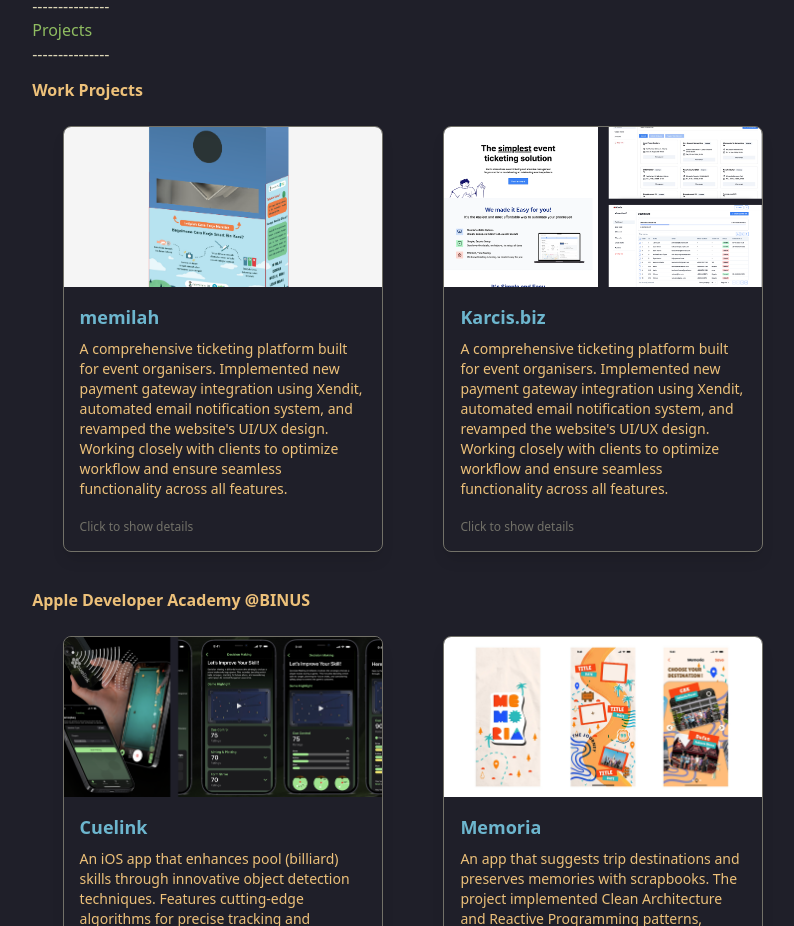
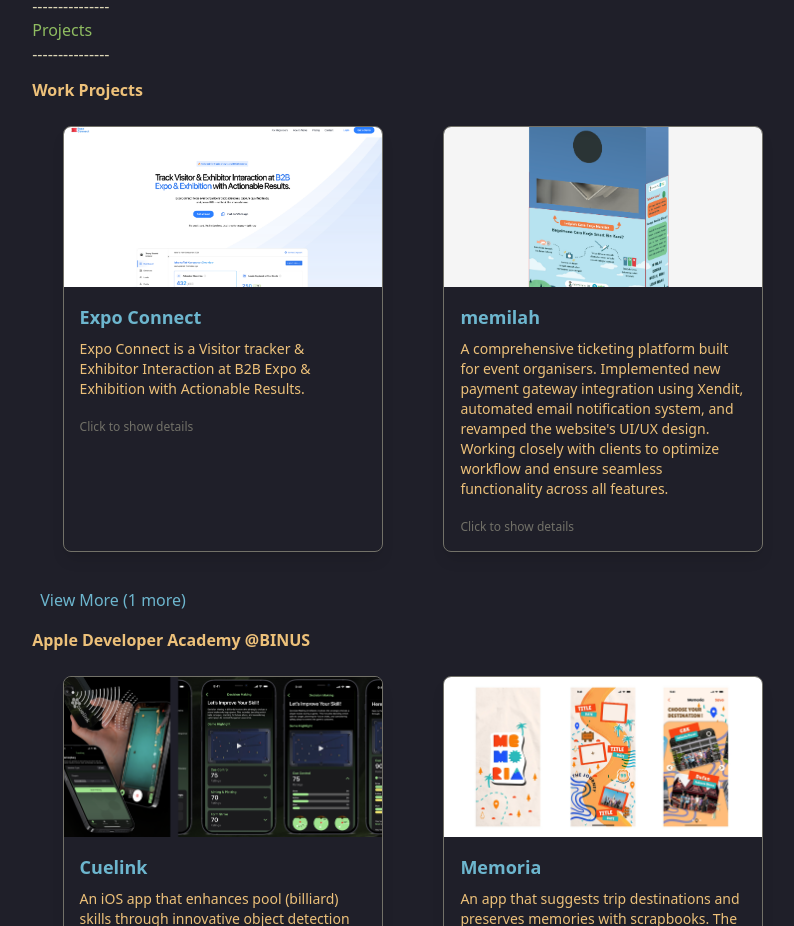
Before and after one commit to winxene/winxen, a Next.js app: page /projects in a window 1280 px wide. Shown: the part 940-1866 px from the top of the page, without its empty margins (227-1021 px from the left). Built offline with nearby package versions, Linux system fonts and the light colour scheme.

Commit message:
chore: updated my projects section

```diff
--- a/src/constants/projects/projects.ts
+++ b/src/constants/projects/projects.ts
@@ -7,6 +7,28 @@ export const getAllProjects = () => {
 
 export const PROJECT_LISTS: Projects[] = [
   // Freelance Projects
+  {
+    endpoint: "/expo-connect",
+    title: "Expo Connect",
+    projectCategory: ProjectCategory.WORK,
+    role: "Software Engineer (fullstack)",
+    yearAccomplished: "2025",
+    jobDescriptions:
+      "Develop a full-stack dashboard, demo, and landing page using PostgreSQL, SvelteKit, and ASP.NET to enhance product accessibility and user experience. Applied embeddings ML to improve matchmaking algorithms. Deploy and integrate the expoconnect.id domain, ensuring reliable uptime and smooth web access. Maintain and resolve bugs to improve system stability and optimise user workflows.",
+    descriptions:
+      "Expo Connect is a Visitor tracker & Exhibitor Interaction at B2B Expo & Exhibition with Actionable Results.",
+    techStack: [
+      "PostgreSQL",
+      "SvelteKit",
+      "ASP.NET",
+      "Embeddings ML",
+      "REST API",
+      "Docker",
+      "Git",
+    ],
+    publicationLink: ["https://expoconnect.id/"],
+    imageLocation: ["/projects/expo-connect/expo-connect-1.png"],
+  },
   {
     endpoint: "/memilah",
     title: "memilah",
```
